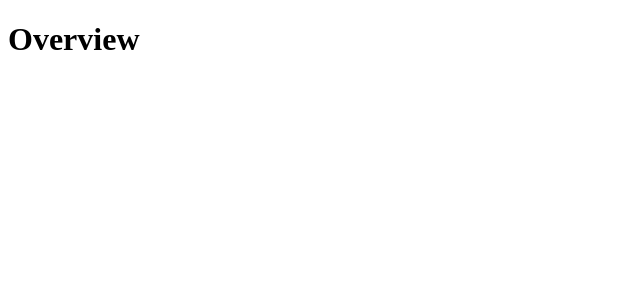
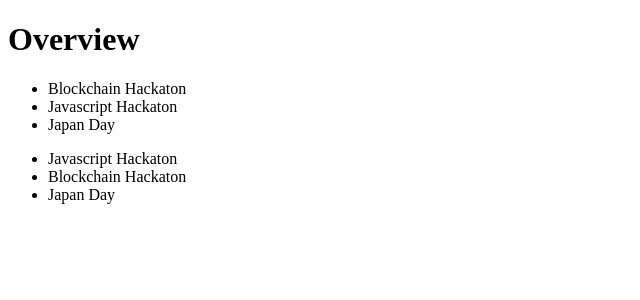
Before and after one commit to nitipon-apaisri/nitipon-meetup-project, a React (Create React App) app: page / in a window 1280 px wide. Shown: the top 300 px of the page, without its empty margins (0-640 px from the left). Built offline with nearby package versions, Linux system fonts and the light colour scheme.

Commit message:
Added test for the most top 3 interested event

```diff
--- a/src/Views/Overview/Overview.tsx
+++ b/src/Views/Overview/Overview.tsx
@@ -1,7 +1,15 @@
+import MostInterestedEvents from "../../componets/MostInterestedEvents/MostInterestedEvents";
+import UpcomingEvents from "../../componets/UpcomingEvents/UpcomingEvents";
 const Overview = () => {
     return (
         <div className="overview-container">
             <h1>Overview</h1>
+            <div>
+                <div className="most-interested">
+                    <MostInterestedEvents />
+                    <UpcomingEvents />
+                </div>
+            </div>
         </div>
     );
 };
--- /dev/null
+++ b/src/componets/MostInterestedEvents/MostInterestedEvents.tsx
@@ -0,0 +1,16 @@
+import { eventsDB } from "../../db/events";
+
+const MostInterestedEvents = () => {
+    return (
+        <ul>
+            {eventsDB
+                .sort((a, b) => (a.joined.length < b.joined.length ? 1 : -1))
+                .slice(0, 3)
+                .map((event, index) => {
+                    return <li key={index}>{event.title}</li>;
+                })}
+        </ul>
+    );
+};
+
+export default MostInterestedEvents;
--- /dev/null
+++ b/src/componets/UpcomingEvents/UpcomingEvents.tsx
@@ -0,0 +1,16 @@
+import { eventsDB } from "../../db/events";
+
+const UpcomingEvents = () => {
+    return (
+        <ul>
+            {eventsDB
+                .sort((a, b) => (a.date > b.date ? 1 : -1))
+                .slice(0, 3)
+                .map((event, index) => {
+                    return <li key={index}>{event.title}</li>;
+                })}
+        </ul>
+    );
+};
+
+export default UpcomingEvents;
--- /dev/null
+++ b/src/db/events.ts
@@ -0,0 +1,43 @@
+export interface eventModel {
+    id: string,
+    title: string,
+    description: string,
+    joined: String[],
+    interested: string[],
+    location: string,
+    rate: number,
+    date: string
+}
+
+export const eventsDB: eventModel[]= [
+    {
+        id:'1',
+        title: 'Javascript Hackaton',
+        description: "Javascript is all",
+        joined:["xC10","xC40", "xC41", "xC42",],
+        interested:["xC11","xC12", "xC13"],
+        location: "London",
+        rate: 5,
+        date: "2021/07/06"
+    },
+    {
+        id:'2',
+        title: 'Blockchain Hackaton',
+        description: "Into the Block",
+        joined:["xC10", "xC40", "xC58", "xC72", "xC85", "xC65"],
+        interested:["xC11","xC12"],
+        location: "London",
+        rate: 2,
+        date: "2021/07/08"
+    },
+    {
+        id:'3',
+        title: 'Japan Day',
+        description: "Nippon",
+        joined:["xC10"],
+        interested:["xC11"],
+        location: "London",
+        rate: 5,
+        date: "2021/07/08"
+    }
+]
```
Also changed, not shown: src/setupTests.ts (+6 -1 lines), 2 other files (tests, documents, lock files or other folders).
